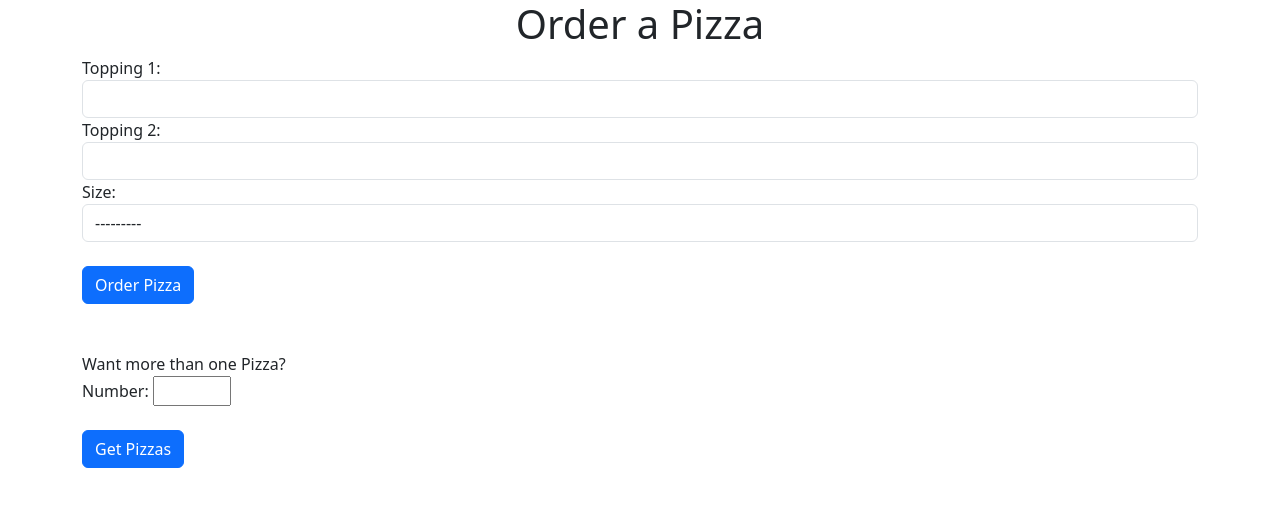
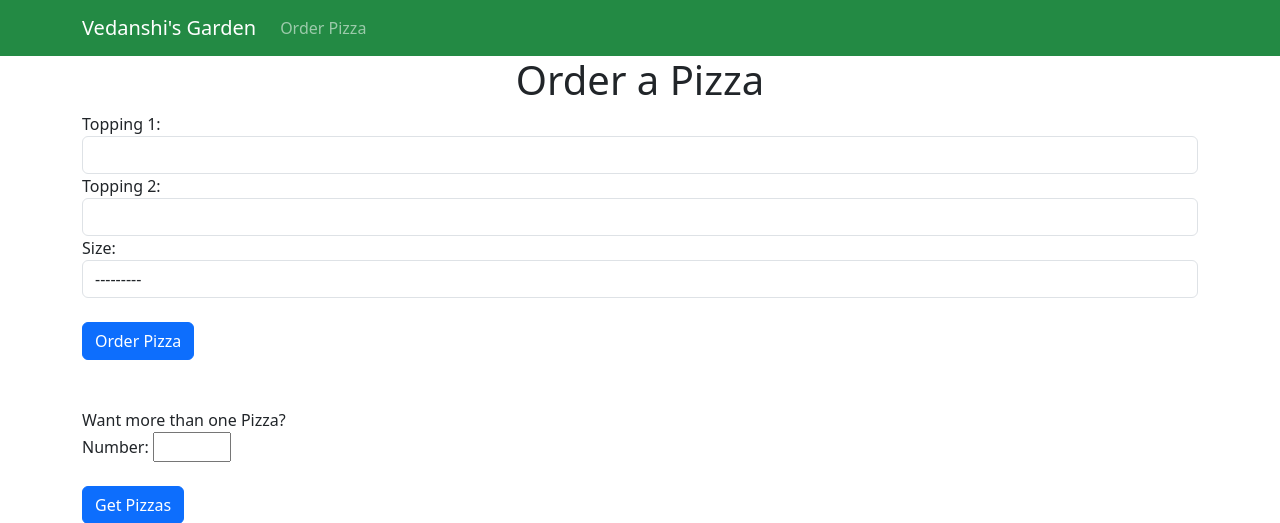
Before and after one commit to prakashtimilsina/Django-forms, a Django app: page /order/ in a window 1280 px wide. Shown: the top 523 px of the page. Run offline with Django 5.2, Linux system fonts and the light colour scheme; data comes from the database, SQL or seed files in the repository; some libraries are stand-ins or nearby versions.

Commit message:
Order page Styling

```diff
--- /dev/null
+++ b/prakashgarden-project/pizza/templates/pizza/base.html
@@ -0,0 +1,28 @@
+<!doctype html>
+<html lang="en">
+  <head>
+    <meta charset="utf-8">
+    <meta name="viewport" content="width=device-width, initial-scale=1">
+    <title>Vedanshi's Garden</title>
+    <link href="https://cdn.jsdelivr.net/npm/bootstrap@5.3.3/dist/css/bootstrap.min.css" rel="stylesheet" integrity="sha384-QWTKZyjpPEjISv5WaRU9OFeRpok6YctnYmDr5pNlyT2bRjXh0JMhjY6hW+ALEwIH" crossorigin="anonymous">
+  </head>
+  <nav class="navbar navbar-expand-lg navbar-dark" style="background-color: #238a44">
+    <div class="container">
+      <a class="navbar-brand" href="{% url 'home' %}">Vedanshi's Garden</a>
+      <div class="collapse navbar-collapse" id="navbarNav">
+        <ul class="navbar-nav">
+          <li class="nav-item active">
+            <a class="nav-link" href="{% url 'order' %}">Order Pizza</a>
+          </li>
+        </ul>
+      </div>
+    </div>
+  </nav>
+  <body>
+    {% block body %}
+        Body Content
+    {% endblock body %}
+
+    <script src="https://cdn.jsdelivr.net/npm/bootstrap@5.3.3/dist/js/bootstrap.bundle.min.js" integrity="sha384-YvpcrYf0tY3lHB60NNkmXc5s9fDVZLESaAA55NDzOxhy9GkcIdslK1eN7N6jIeHz" crossorigin="anonymous"></script>
+  </body>
+</html>
--- a/prakashgarden-project/pizza/templates/pizza/order.html
+++ b/prakashgarden-project/pizza/templates/pizza/order.html
@@ -1,15 +1,9 @@
-<!doctype html>
-<html lang="en">
-  <head>
-    <meta charset="utf-8">
-    <meta name="viewport" content="width=device-width, initial-scale=1">
-    <title>Order Page</title>
-    <link href="https://cdn.jsdelivr.net/npm/bootstrap@5.3.3/dist/css/bootstrap.min.css" rel="stylesheet" integrity="sha384-QWTKZyjpPEjISv5WaRU9OFeRpok6YctnYmDr5pNlyT2bRjXh0JMhjY6hW+ALEwIH" crossorigin="anonymous">
-  </head>
-  <body>
-    {% load widget_tweaks %}
+{% extends "pizza/base.html" %}
+
+{% block body %}
+{% load widget_tweaks %}
     <div class="container">
-    <h1 class="text-center">Order a Pizza</h1>
+    <h1 class="text-center ">Order a Pizza</h1>
 
 {% comment %} Adding file/files through form we need to add enctype="multipart/form-data" {% endcomment %}
 
@@ -49,6 +43,4 @@ Want more than one Pizza?
 {% endif %}
 </div>
 
-    <script src="https://cdn.jsdelivr.net/npm/bootstrap@5.3.3/dist/js/bootstrap.bundle.min.js" integrity="sha384-YvpcrYf0tY3lHB60NNkmXc5s9fDVZLESaAA55NDzOxhy9GkcIdslK1eN7N6jIeHz" crossorigin="anonymous"></script>
-  </body>
-</html>
+{% endblock body %}
```
